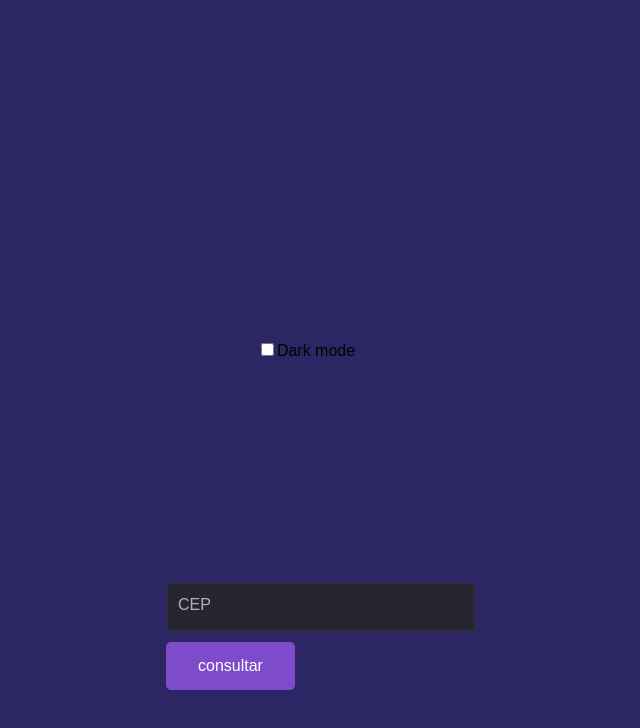
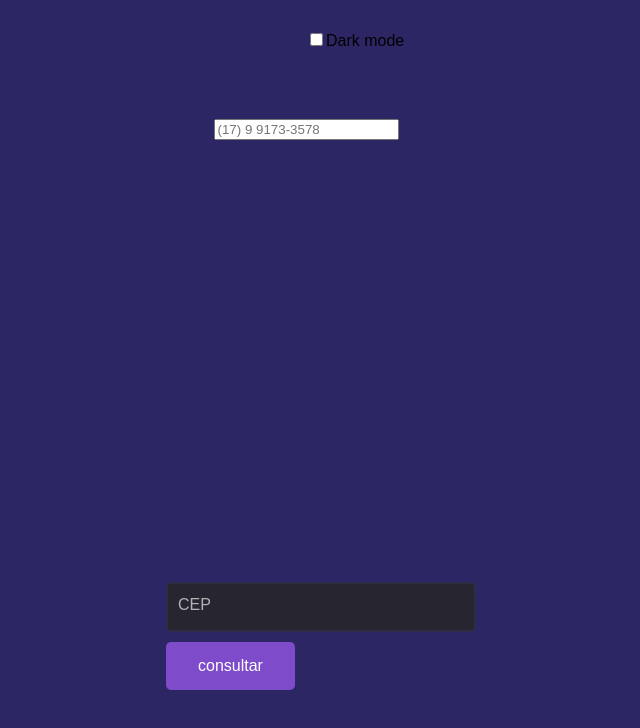
Before and after one commit to JuniorRodrigu/busca-CEP, a plain HTML site: page index.html in a window 1280 px wide. Shown: the whole page, without its empty margins (334-974 px from the left). Drawn offline with Linux system fonts and the light colour scheme.

Commit message:
teste mascara

```diff
--- a/index.html
+++ b/index.html
@@ -13,11 +13,11 @@
   </head>
 
   <body>
+    <input type="text" name="telefone" class="telefone form-control" placeholder="(17) 9 9173-3578" />
     <div class="container">
       <div class="btn"></div>
 
     </div>
-    <label for="switch"><input type="checkbox" id="switch">Dark mode</label>
 
       <div class="input-container">
         <input
@@ -32,7 +32,9 @@
         <div id="resultado" ></div>
       </div>
 
-
+      <div class="wrapper">
+        <label for="switch"><input type="checkbox" id="switch">Dark mode</label>
+      </div>
     <script>
     function cEmder() {
       let cep = document.querySelector('#cep').value;
--- a/main.js
+++ b/main.js
@@ -31,3 +31,5 @@ document.querySelectorAll(".text-input").forEach((element) => {
       $checkbox.addEventListener('change', function(){
         $html.classList.toggle('dark-mode')
       })
+      $('.telefone').mask('(00) 0 0000-0000');
+<script src="https://igorescobar.github.io/jQuery-Mask-Plugin/js/jquery.mask.min.js"></script>
--- a/style.css
+++ b/style.css
@@ -23,11 +23,13 @@ body {
   }
 
   .input-container {
+
     width: 280px;
     position: relative;
   }
 
   .label {
+
     position: absolute;
     left: 10px;
     top: 14px;
@@ -117,3 +119,16 @@ body.dark-mode {
   transition: all 0.3s;
   color: rgb(85, 85, 85);
 }
+
+
+    .wrapper {
+        position: absolute;
+        width: 100%;
+
+        display: block;
+        width: 50%;
+        margin: 30px auto;
+        position: absolute;
+        top: 0;
+        right: 0;
+    }
```
